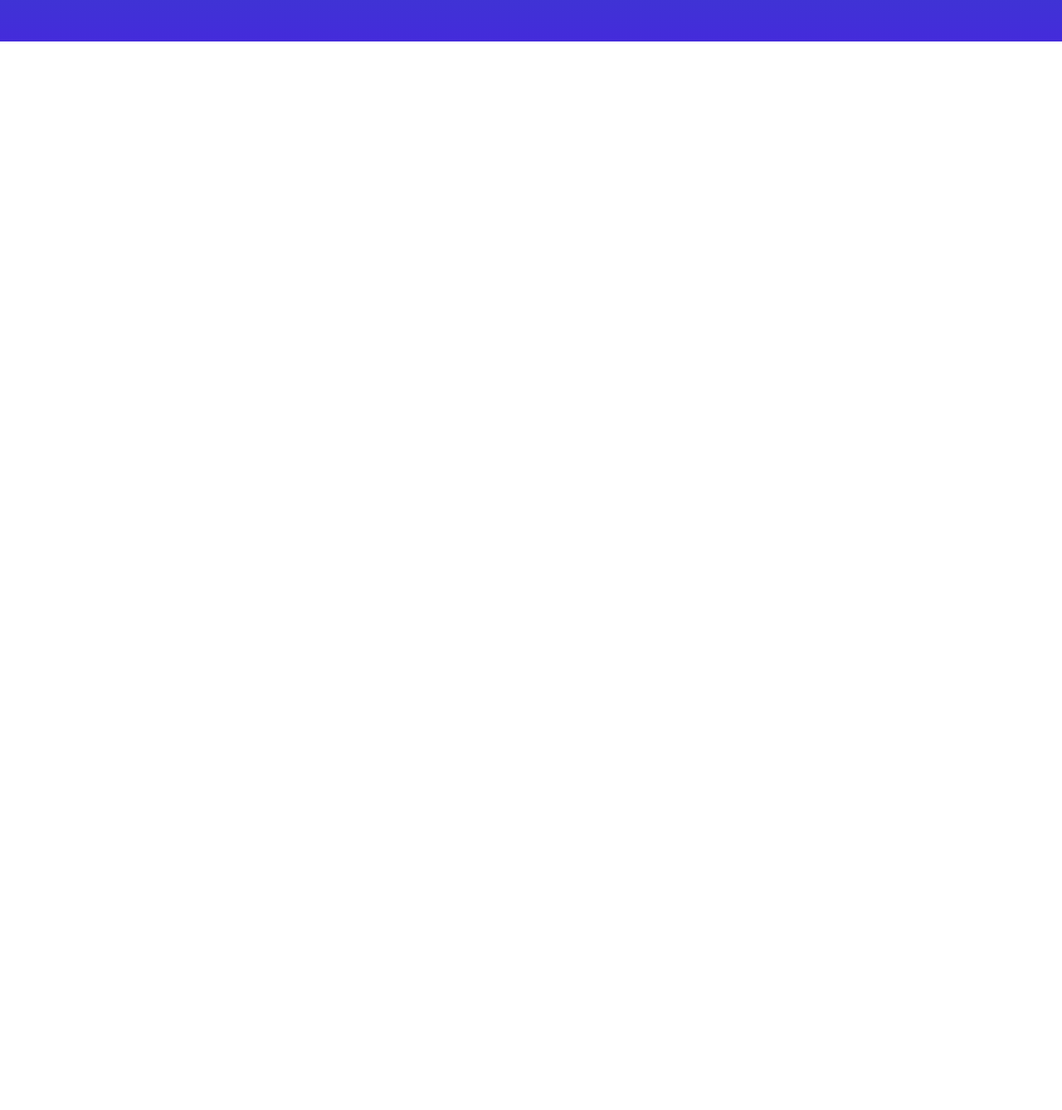
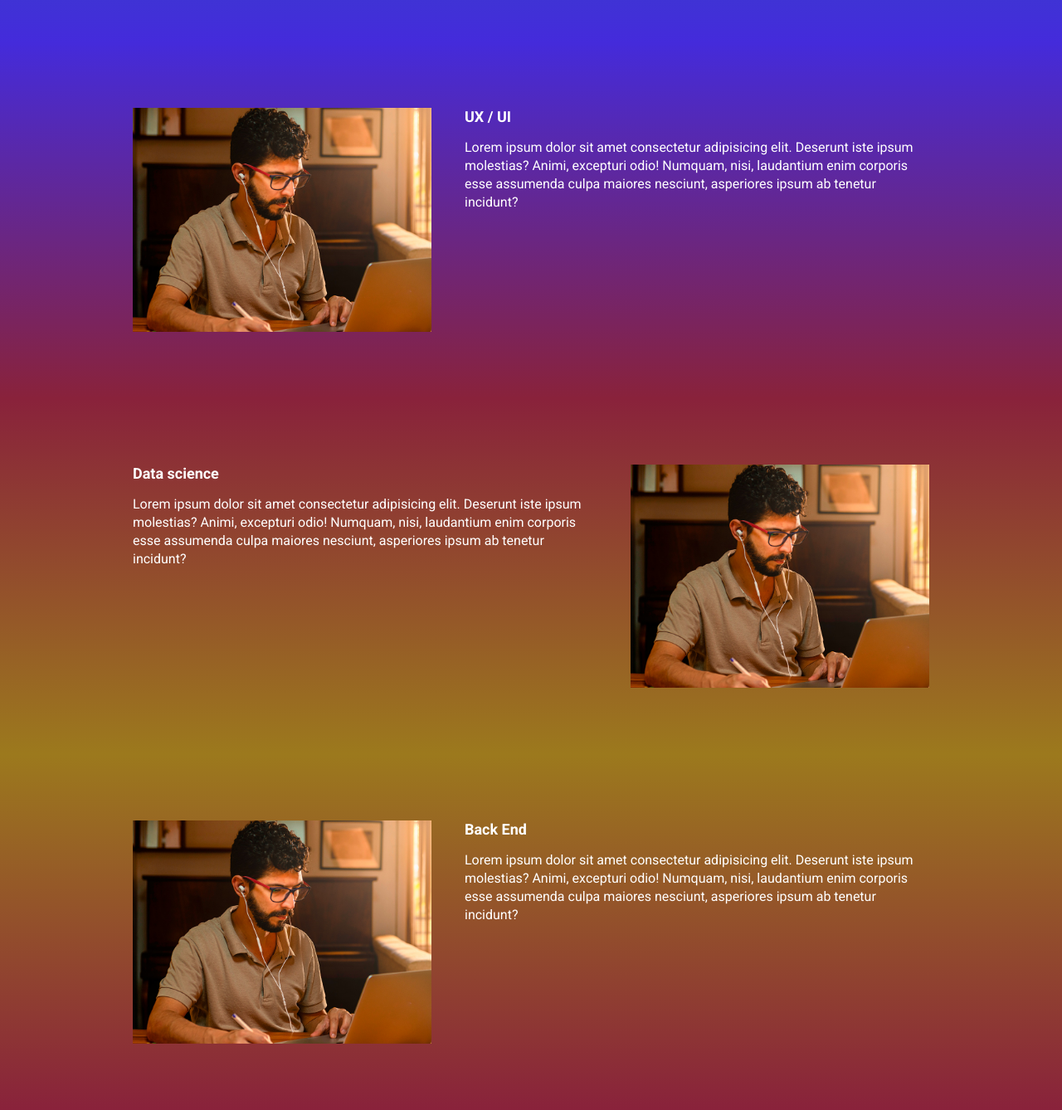
Before and after one commit to PedroTeixeira-dev/modulo-22---eback-tech-talks, a website built with Parcel: page src/index.html in a window 1280 px wide. Shown: the part 940-2278 px from the top of the page at 83% size. Before the commit the page ends 990 px from the top, so only its background shows below. Built offline with nearby package versions, Linux system fonts and the light colour scheme.

Commit message:
"finalizacao das secoes"

```diff
--- a/src/index.html
+++ b/src/index.html
@@ -8,6 +8,7 @@
     <link rel="preconnect" href="https://fonts.gstatic.com" crossorigin>
     <link href="https://fonts.googleapis.com/css2?family=Roboto:wght@400;700;900&display=swap" rel="stylesheet">
     <link rel="stylesheet" href="styles/main.scss">
+    <link rel="stylesheet" href="https://unpkg.com/aos@next/dist/aos.css" />
 </head>
 <body>
     <header class="hero">
@@ -35,8 +36,8 @@
             </div>
         </div>
     </header>
-    <section class="event">
-        <div class="container">
+    <section class="event event--frontend" >
+        <div class="container" data-aos="fade-right">
             <div class="event__details" >
                 <h2 class="event__details__title" >Front End</h2>
                 <p class="event__details__description">
@@ -47,6 +48,41 @@
         </div>
 
     </section>
+    <section class="event event--ux-ui event--image-left" >
+        <div class="container" data-aos="fade-left">
+            <div class="event__details" >
+                <h2 class="event__details__title" >UX / UI</h2>
+                <p class="event__details__description">
+                    Lorem ipsum dolor sit amet consectetur adipisicing elit. Deserunt iste ipsum molestias? Animi, excepturi odio! Numquam, nisi, laudantium enim corporis esse assumenda culpa maiores nesciunt, asperiores ipsum ab tenetur incidunt?
+                </p>
+            </div>
+            <img class="event__image" src="images/frontend.png" alt="front end">
+        </div>
+    </section>
+    <section class="event event--data">
+        <div class="container" data-aos="fade-right">
+            <div class="event__details" >
+                <h2 class="event__details__title" >Data science</h2>
+                <p class="event__details__description">
+                    Lorem ipsum dolor sit amet consectetur adipisicing elit. Deserunt iste ipsum molestias? Animi, excepturi odio! Numquam, nisi, laudantium enim corporis esse assumenda culpa maiores nesciunt, asperiores ipsum ab tenetur incidunt?
+                </p>
+            </div>
+            <img class="event__image" src="images/frontend.png" alt="front end">
+        </div>
+    </section>
+    <section class="event event--backend event--image-left">
+        <div class="container" data-aos="fade-left">
+            <div class="event__details" >
+                <h2 class="event__details__title" >Back End</h2>
+                <p class="event__details__description">
+                    Lorem ipsum dolor sit amet consectetur adipisicing elit. Deserunt iste ipsum molestias? Animi, excepturi odio! Numquam, nisi, laudantium enim corporis esse assumenda culpa maiores nesciunt, asperiores ipsum ab tenetur incidunt?
+                </p>
+            </div>
+            <img class="event__image" src="images/frontend.png" alt="front end">
+        </div>
+    </section>
+
+    <script src="https://unpkg.com/aos@next/dist/aos.js"></script>
     <script src="scripts/main.js"></script>
 </body>
 </html>
--- a/src/scripts/main.js
+++ b/src/scripts/main.js
@@ -0,0 +1 @@
+AOS.init();
--- a/src/styles/_event.scss
+++ b/src/styles/_event.scss
@@ -1,9 +1,33 @@
+@use 'variables';
+
 .event {
     padding: 80px 0;
-    background-image: linear-gradient(#1B6CA7, #442BDB);
+
+    &--frontend {
+        background-image: linear-gradient(variables.$blue1, variables.$blue2);
+    }
+
+    &--ux-ui {
+        background-image: linear-gradient(variables.$blue2, variables.$pink);
+    }
+
+    &--data {
+        background-image: linear-gradient(variables.$pink, variables.$yellow);
+    }
+
+    &--backend {
+        background-image: linear-gradient(variables.$yellow, variables.$pink);
+    }
+
+    &--image-left {
+        .container {
+            flex-direction: row-reverse;
+        }
+    }
 
     .container{
         display: flex;
+        gap: 40px
     }
 
 &__image{
@@ -11,7 +35,6 @@
 }
 
 &__details {
-    margin-right: 40px;
 
     &__title{
         font-size: 18px;
--- a/src/styles/_hero.scss
+++ b/src/styles/_hero.scss
@@ -18,7 +18,7 @@
         left: 0;
         width: 100%;
         height: 100%;
-        background-color: variables.$secondaryTextColor;
+        background-color: black;
         content: '';
         opacity: .7;
     }
--- a/src/styles/components/_buttons.scss
+++ b/src/styles/components/_buttons.scss
@@ -1,3 +1,5 @@
+@use '../variables';
+
 .button {
     padding: 12px;
     font-size: 18px;
@@ -8,7 +10,7 @@
 
     &--primary {
         color: whitesmoke;
-        background-color: #4f2ac3;
+        background-color: variables.$purple;
     }
 
     @media (max-width:640px){
--- a/src/styles/components/_infos_bar.scss
+++ b/src/styles/components/_infos_bar.scss
@@ -1,6 +1,8 @@
+@use '../variables';
+
 .infos-bar {
     padding: 16px 24px;
-    background-color: whitesmoke;
+    background-color: variables.$textColor;
     display: flex;
     justify-content: space-between;
 
@@ -15,7 +17,7 @@
             b {
                 font-size: 18px;
                 display: block;
-                color: black;
+                color:black ;
             }
         }
     }
```
